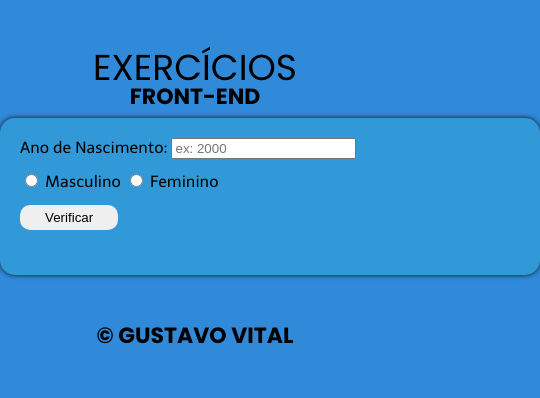
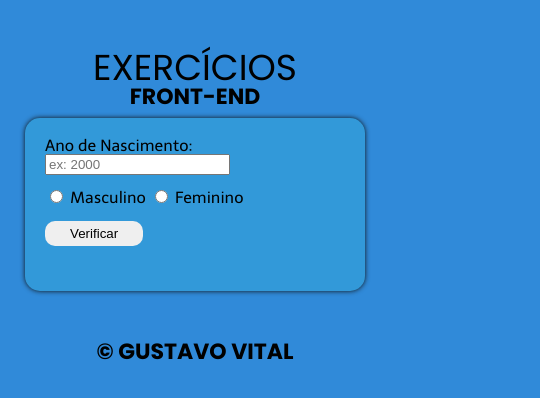
Before and after one commit to Gustavo-Vital/projeto-verIdade, a plain HTML site: page index.html in a window 390 px wide. Shown: the whole page, 540 px wide, since content can reach past the window. Drawn offline with Linux system fonts and the light colour scheme.

Commit message:
mediaQueries

```diff
--- a/style.css
+++ b/style.css
@@ -69,3 +69,16 @@ footer {
     font-size: 16px;
     padding: 50px 0 10px;
 }
+
+
+@media (max-width: 540px) {
+    .section {
+        width: 350px;
+    }
+}
+
+@media (max-width: 400px) {
+    .section {
+        width: 300px;
+    }
+}
```
Also changed, not shown: 1 other file.
